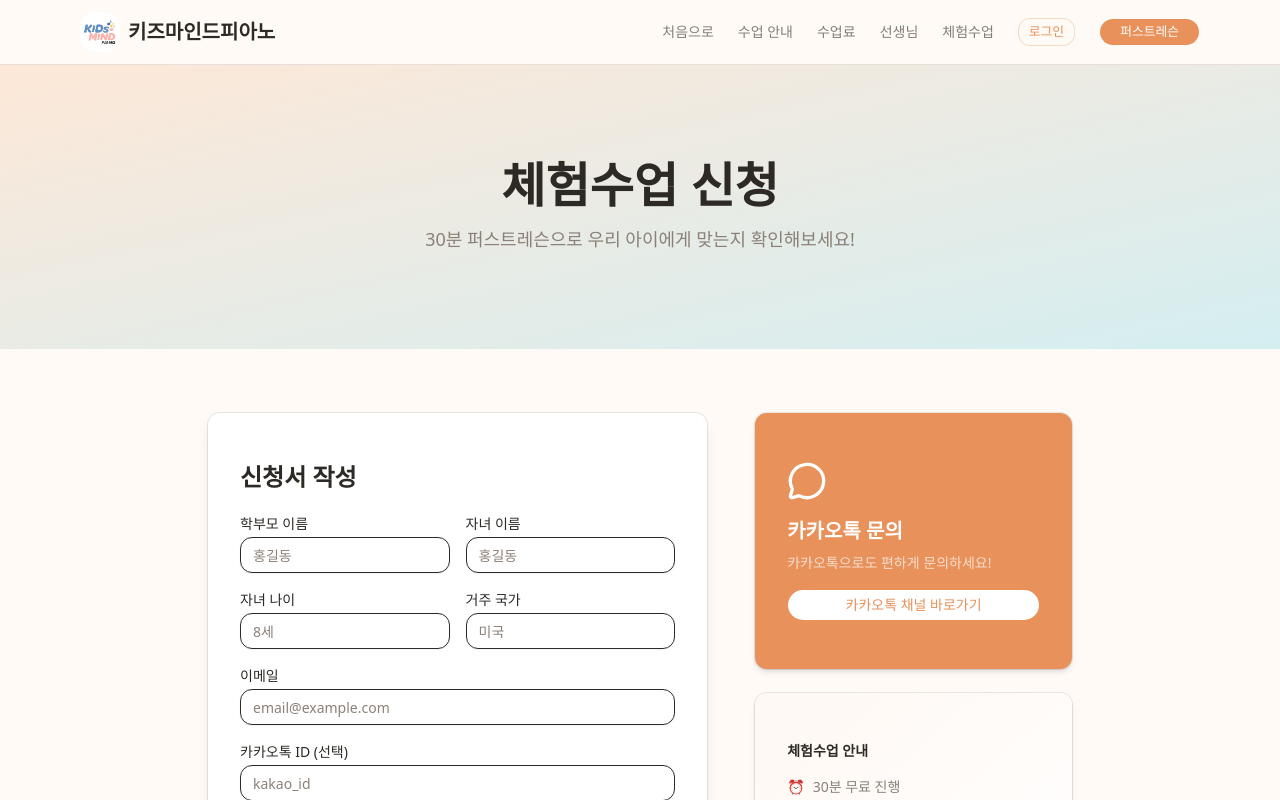
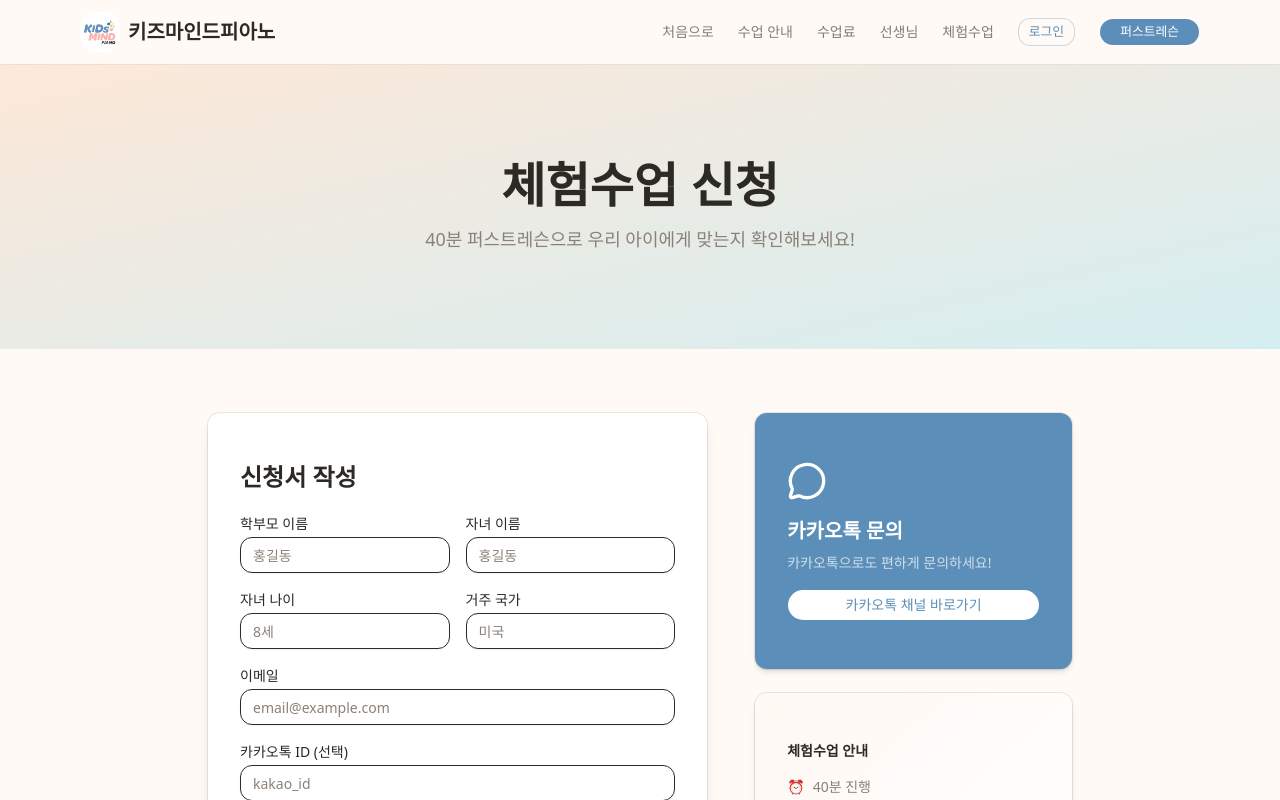
Before and after one commit to kidsmindpiano/kidsmindpiano-web, a Next.js app: page /contact in a window 1280 px wide. Shown: the top 800 px of the page. Built offline with nearby package versions, Linux system fonts and the light colour scheme.

Commit message:
디자인: 주황→블루 색감 변경 + 퍼스트레슨 40분으로 수정

```diff
--- a/src/app/contact/page.tsx
+++ b/src/app/contact/page.tsx
@@ -16,7 +16,7 @@ export default function ContactPage() {
             체험수업 신청
           </motion.h1>
           <motion.p className="text-lg text-muted-foreground" initial={{ opacity: 0 }} animate={{ opacity: 1 }} transition={{ delay: 0.2 }}>
-            30분 퍼스트레슨으로 우리 아이에게 맞는지 확인해보세요!
+            40분 퍼스트레슨으로 우리 아이에게 맞는지 확인해보세요!
           </motion.p>
         </div>
       </section>
@@ -71,7 +71,7 @@ export default function ContactPage() {
               <CardContent className="p-8">
                 <h3 className="font-bold mb-4">체험수업 안내</h3>
                 <ul className="space-y-3 text-sm text-muted-foreground">
-                  <li className="flex gap-2"><span>⏰</span> 30분 무료 진행</li>
+                  <li className="flex gap-2"><span>⏰</span> 40분 진행</li>
                   <li className="flex gap-2"><span>📱</span> Zoom으로 진행</li>
                   <li className="flex gap-2"><span>🎹</span> 피아노/키보드 필요</li>
                   <li className="flex gap-2"><span>👨‍👩‍👧</span> 보호자 동석 권장</li>
--- a/src/app/globals.css
+++ b/src/app/globals.css
@@ -6,9 +6,9 @@
 @theme inline {
   --color-background: #FFFAF5;
   --color-foreground: #2D2A26;
-  --color-primary: #E8915A;
+  --color-primary: #5B8FB9;
   --color-primary-foreground: #ffffff;
-  --color-secondary: #F5C6A0;
+  --color-secondary: #A7C7E7;
   --color-secondary-foreground: #2D2A26;
   --color-accent: #7AACB3;
   --color-accent-foreground: #ffffff;
@@ -17,7 +17,7 @@
   --color-card: #ffffff;
   --color-card-foreground: #2D2A26;
   --color-border: #E8E0D8;
-  --color-ring: #E8915A;
+  --color-ring: #5B8FB9;
   --color-destructive: #ef4444;
   --color-destructive-foreground: #ffffff;
   --color-warm-gradient-from: #FDE8D8;
--- a/src/app/pricing/page.tsx
+++ b/src/app/pricing/page.tsx
@@ -13,7 +13,7 @@ const plans = [
     originalPrice: "₩40,000",
     dollarPrice: "$20",
     dollarOriginal: "$30",
-    period: "30분 × 1회 (50% 할인)",
+    period: "40분 × 1회 (50% 할인)",
     features: ["온라인수업 셋팅", "아이 성향 파악", "커리큘럼 상담", "50% 할인 특가"],
     cta: "퍼스트레슨 신청",
     popular: false,
```
